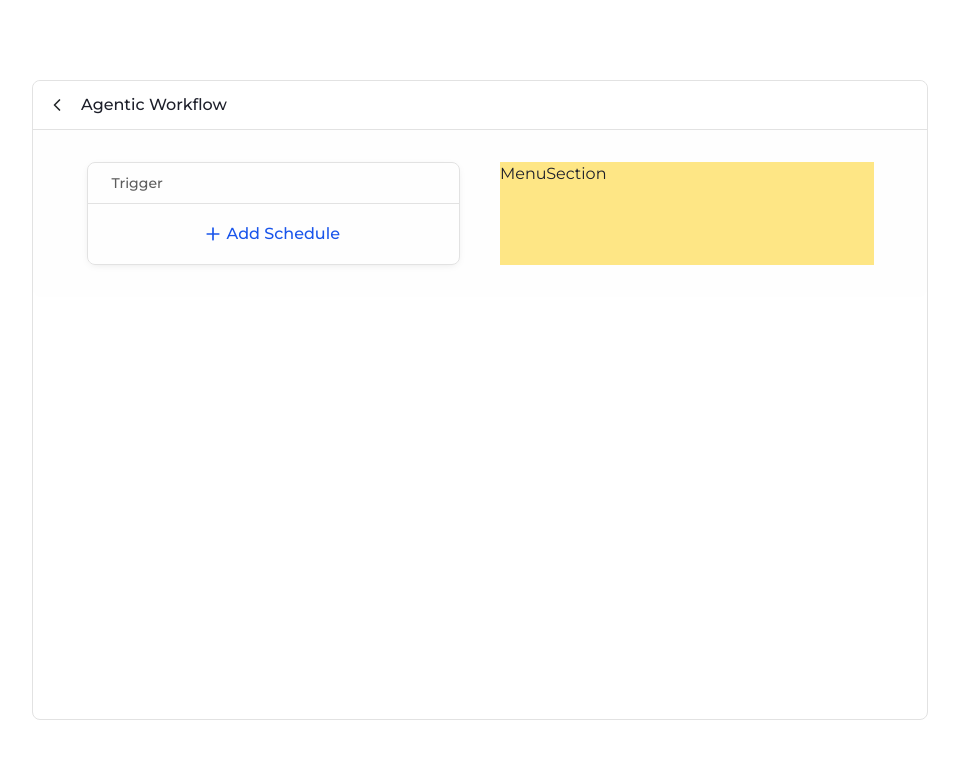
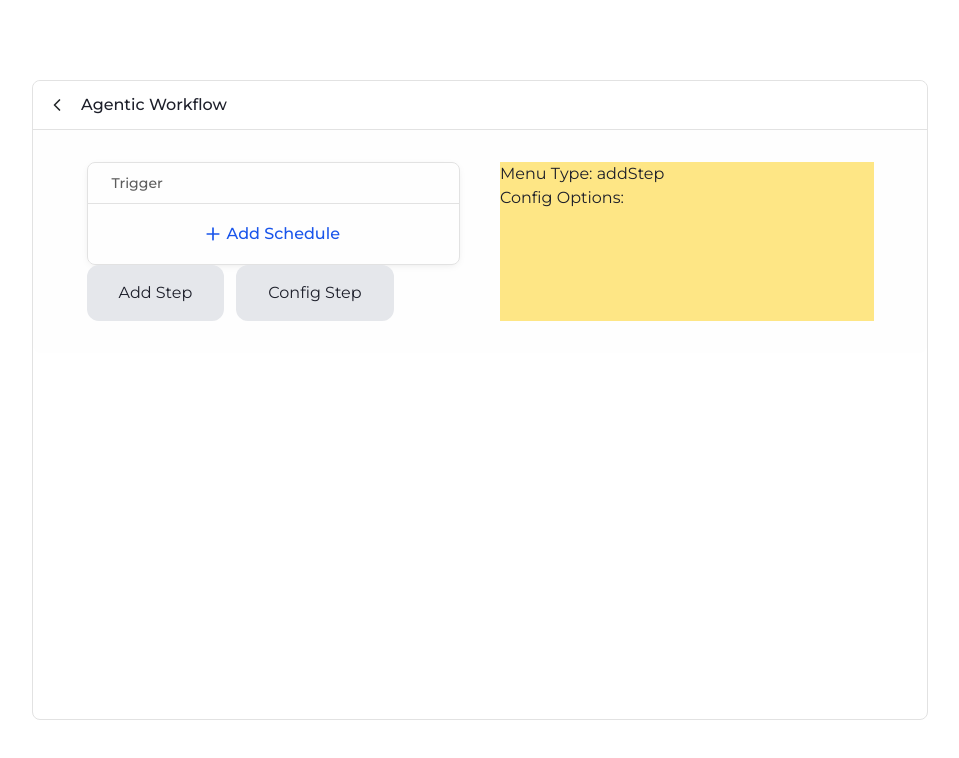
Before and after one commit to wjlee299/frontend-intern-assessment, a Next.js app: page / in a window 1280 px wide. Shown: the top 758 px of the page, without its empty margins (160-1119 px from the left). Built offline with nearby package versions, Linux system fonts and the light colour scheme.

Commit message:
Testing config menu context.

```diff
--- /dev/null
+++ b/app/components/configmenu/StepConfigMenu.tsx
@@ -0,0 +1,9 @@
+import React from 'react'
+
+const StepConfigMenu = () => {
+  return (
+    <div>StepConfigMenu</div>
+  )
+}
+
+export default StepConfigMenu
--- a/app/components/sections/MenuSection.tsx
+++ b/app/components/sections/MenuSection.tsx
@@ -1,9 +1,19 @@
-import React from 'react'
+"use client"
+import { useConfigMenuContext } from "@/app/contexts/ConfigMenuContext";
 
 const MenuSection = () => {
+  const { menuType, configOptions } = useConfigMenuContext();
   return (
-    <div className="w-[45%] bg-amber-200">MenuSection</div>
-  )
-}
+    <div className="w-[45%] bg-amber-200">
+      <h1>Menu Type: {menuType}</h1>{" "}
+      <h2>
+        Config Options:{" "}
+        {configOptions.map((item, index) => (
+          <li key={index}>{item.optionName}</li>
+        ))}
+      </h2>
+    </div>
+  );
+};
 
-export default MenuSection
+export default MenuSection;
--- a/app/components/sections/WorkflowSection.tsx
+++ b/app/components/sections/WorkflowSection.tsx
@@ -1,10 +1,29 @@
-import React from "react";
+"use client"
 import TriggerScheduleBox from "../workflow/TriggerScheduleBox";
+import { useConfigMenuContext } from "@/app/contexts/ConfigMenuContext";
 
 const WorkflowSection = () => {
+  const { openConfigMenu, openAddStepMenu } = useConfigMenuContext();
+
   return (
     <div className="w-[45%]">
       <TriggerScheduleBox></TriggerScheduleBox>
+
+      {/* for testing config menu context */}
+      <div className="flex gap-3">
+        <button
+          onClick={() => openAddStepMenu()}
+          className="cursor-pointer rounded-xl bg-gray-200 px-8 py-4 hover:bg-gray-300"
+        >
+          Add Step
+        </button>
+        <button
+          onClick={() => openConfigMenu([{ optionName: "Test 1" }, { optionName: "Test 2" }])}
+          className="cursor-pointer rounded-xl bg-gray-200 px-8 py-4 hover:bg-gray-300"
+        >
+          Config Step
+        </button>
+      </div>
     </div>
   );
 };
--- a/app/contexts/ConfigMenuContext.tsx
+++ b/app/contexts/ConfigMenuContext.tsx
@@ -1,5 +1,5 @@
 "use client";
-import { createContext, useState, ReactNode } from "react";
+import { createContext, useContext, useState, ReactNode } from "react";
 import { ConfigOption } from "../models/ConfigOptionsModel";
 
 type MenuType = "addStep" | "stepConfig";
@@ -41,3 +41,11 @@ export function ConfigMenuProvider({ children }: { children: ReactNode }) {
     </ConfigMenuContext.Provider>
   );
 }
+
+export function useConfigMenuContext() {
+  const context = useContext(ConfigMenuContext);
+  if (!context) {
+    throw new Error("useConfigMenuContext must be used within ConfigMenuProvider");
+  }
+  return context;
+}
--- a/app/contexts/WorkflowContext.tsx
+++ b/app/contexts/WorkflowContext.tsx
@@ -1,5 +1,5 @@
 "use client";
-import { createContext, useState, ReactNode } from "react";
+import { createContext, useContext, useState, ReactNode } from "react";
 import { WorkflowStep } from "../models/WorkflowModel";
 
 // Keeps track of pipeline actions(i.e. tasks, search) added to workflow
@@ -47,3 +47,11 @@ export function WorkflowProvider({ children }: { children: ReactNode }) {
     </WorkflowContext.Provider>
   );
 }
+
+export function useWorkflowContext() {
+  const context = useContext(WorkflowContext);
+  if (!context) {
+    throw new Error("useWorkflowContext must be used within WorkflowProvider");
+  }
+  return context;
+}
```
